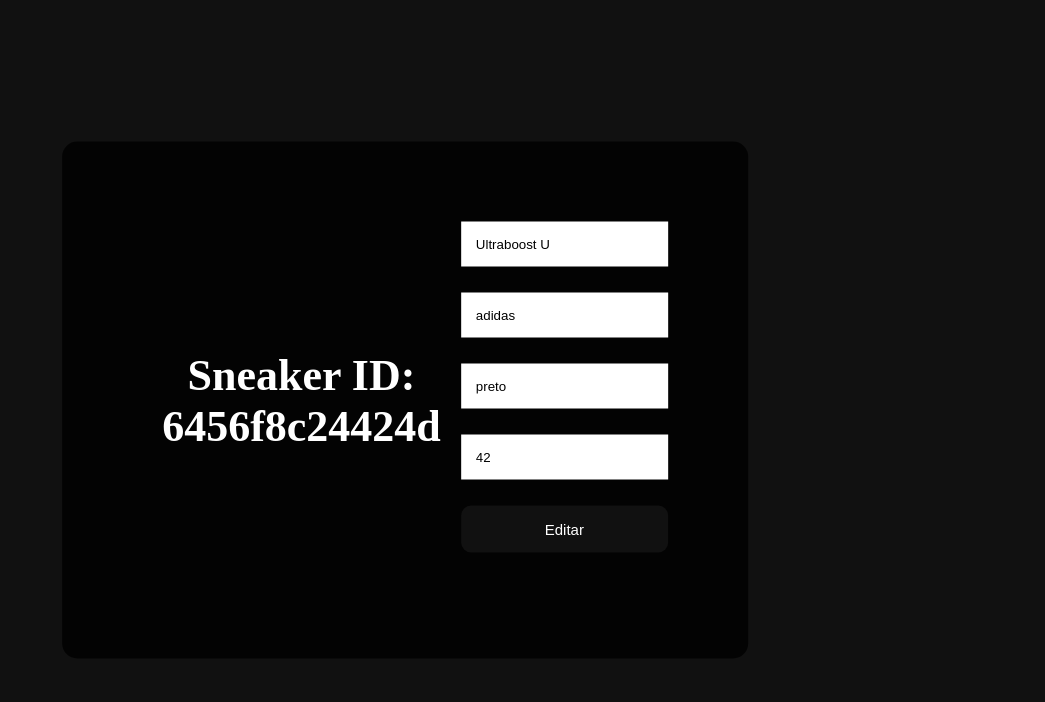
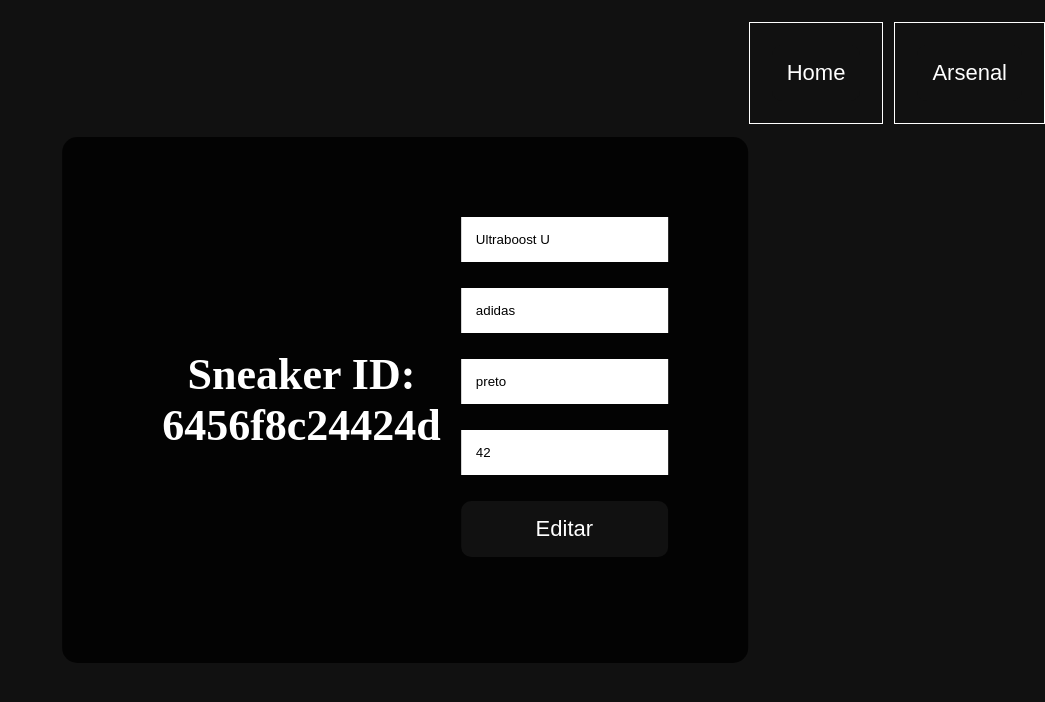
Before and after one commit to Anderson-446/CRUD_DEV_WEB_1, a PHP site: page /crud/edit.php?id=6456f8c24424d in a window 1280 px wide. Shown: the top 702 px of the page, without its empty margins (235-1280 px from the left). Run offline with PHP 8.4, Linux system fonts and the light colour scheme; the visitor is signed in with stand-in values (Sample User, id 1).

Commit message:
header
header adicionado e sendo chamado pelo require no edit e index

```diff
--- a/crud/edit.php
+++ b/crud/edit.php
@@ -23,6 +23,7 @@ if(!isset($_SESSION['auth']) || $_SESSION['auth'] !== true ) {
         exit();
     }
 ?>
+<?php require("header.php") ?>
 <!DOCTYPE html>
 <html lang="en">
 <head>
@@ -69,7 +70,7 @@ if(!isset($_SESSION['auth']) || $_SESSION['auth'] !== true ) {
         width: 100%;
         border-radius:10px;
         color:white;
-        font-size:15px;
+        font-size:22px;
         cursor:pointer;
     }
     button:hover{
--- /dev/null
+++ b/crud/header.php
@@ -0,0 +1,35 @@
+<!DOCTYPE html>
+<html lang="en">
+<head>
+    <meta charset="UTF-8">
+    <meta http-equiv="X-UA-Compatible" content="IE=edge">
+    <meta name="viewport" content="width=device-width, initial-scale=1.0">
+    <title>PokePlatinum</title>
+    <style>
+        nav ul {
+            display: flex;
+            justify-content: flex-end;
+            gap:0.5em;
+        }
+        nav ul li {
+            list-style: none;
+            border: 1px solid;
+            padding: 1em;
+        }
+        nav ul li:hover {
+            background-color: hsl(200, 0%, 80%);
+        }
+
+    </style>
+</head>
+<body>
+    <nav>
+        <ul>
+            <li><a href="/"><button>Home</button></a>
+            </li>
+            <li><a href="../crud/index.php"> <button>Arsenal</button></a>
+        </li>
+        </ul>
+    </nav>
+</body>
+</html>
--- a/crud/index.php
+++ b/crud/index.php
@@ -14,6 +14,7 @@ while(($row = fgetcsv($fp)) !== false) {
 
 $fp = fopen('sneakers.csv','r');
 ?>
+<?php require("header.php") ?>
 <!DOCTYPE html>
 <html lang="en">
 <head>
--- a/crud/sneakers.csv
+++ b/crud/sneakers.csv
@@ -1,4 +1,4 @@
 6456f8c24424d,"Ultraboost U",adidas,preto,42
 6456f9127d96c,"gel lyte 3",asics,verde,42
 6456f936d7c73,end2end,adidas,preto,41
-6456f946b5f0c,trend,fila,cinza-escuro,42
+64570999b9f2c,trend,fila,cinza,42
```
